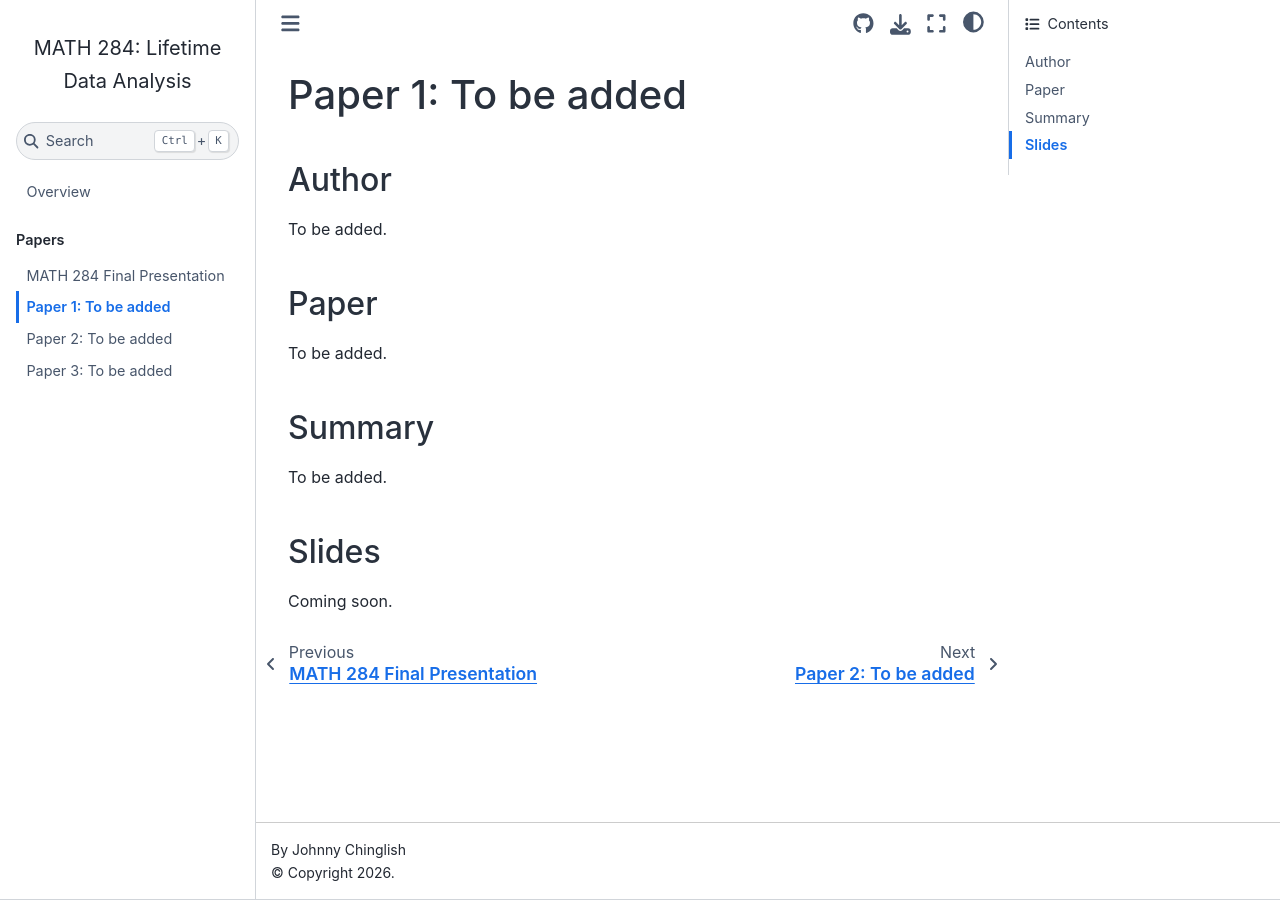
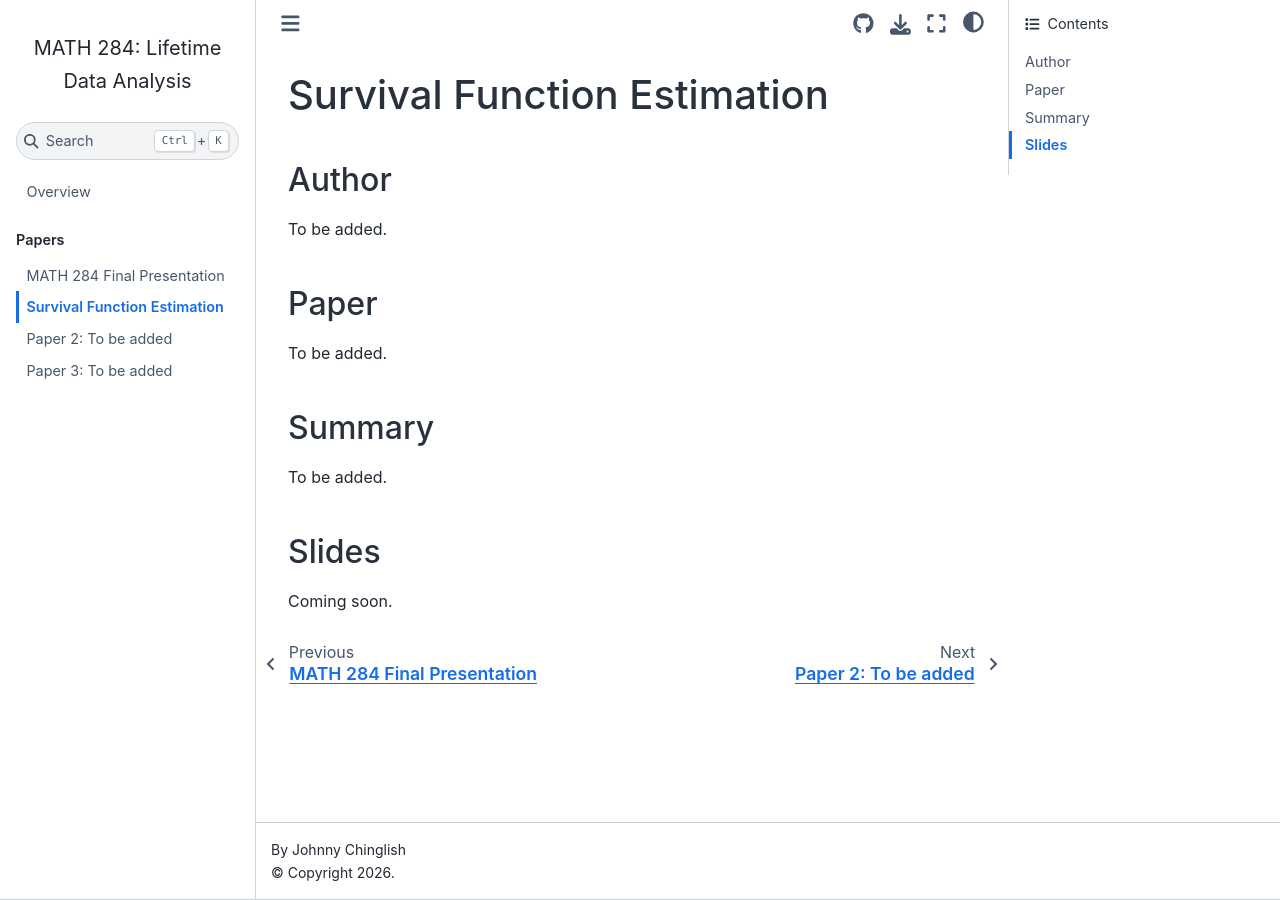
Before and after one commit to Johnny-Chinglish/MATH-284-Presentation, a Jupyter Book: the page built from paper1.md, in a window 1280 px wide. Built offline with Jupyter Book 1.0.4 settings and Sphinx 7.4.7 and the Sphinx Book theme 1.1.4, drawn with Linux system fonts in a browser that asks for light colours.

Commit message:
Rename paper 1 placeholder

```diff
--- a/paper1.md
+++ b/paper1.md
@@ -1,4 +1,4 @@
-# Paper 1: To be added
+# Survival Function Estimation
 
 ## Author
 
```
